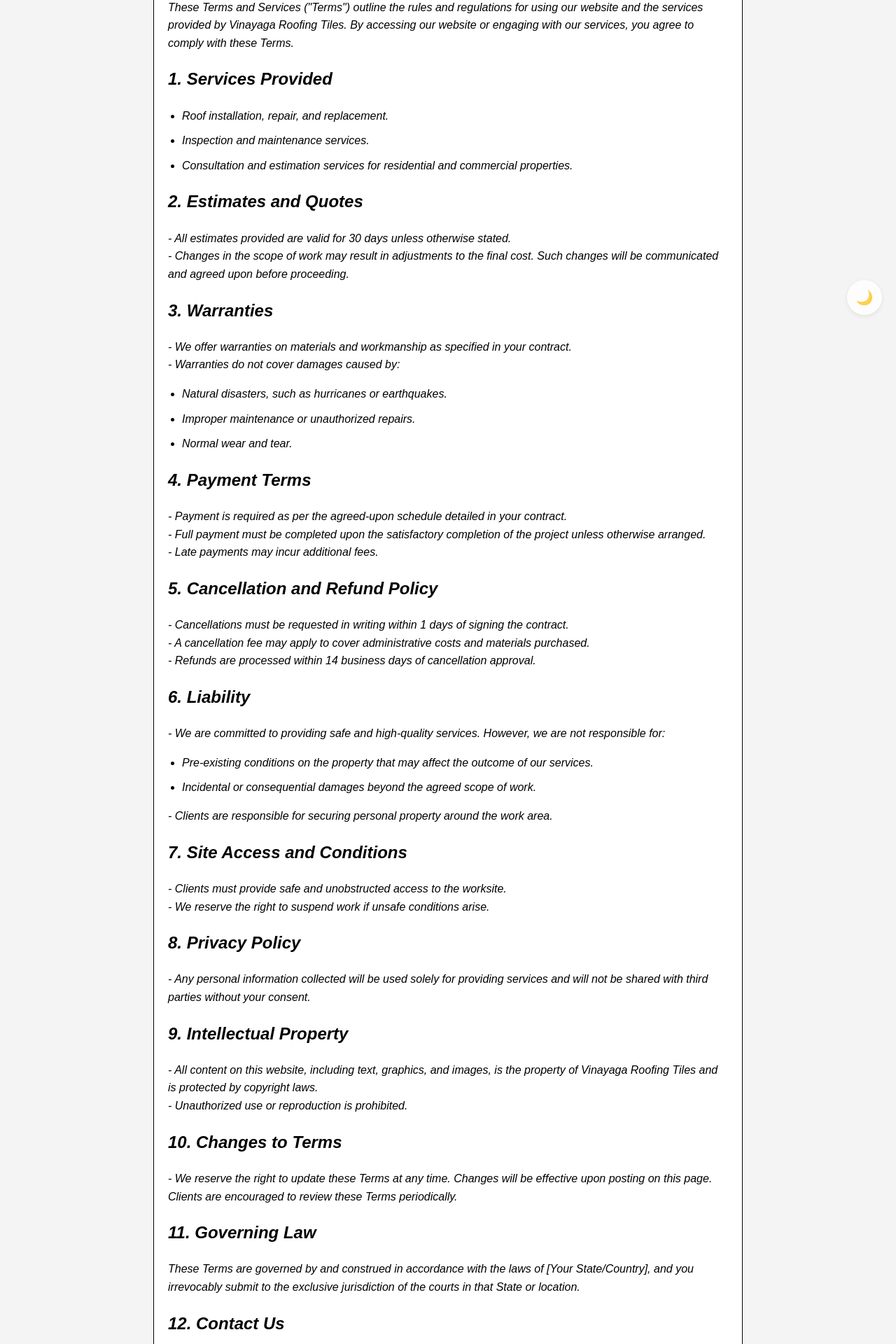
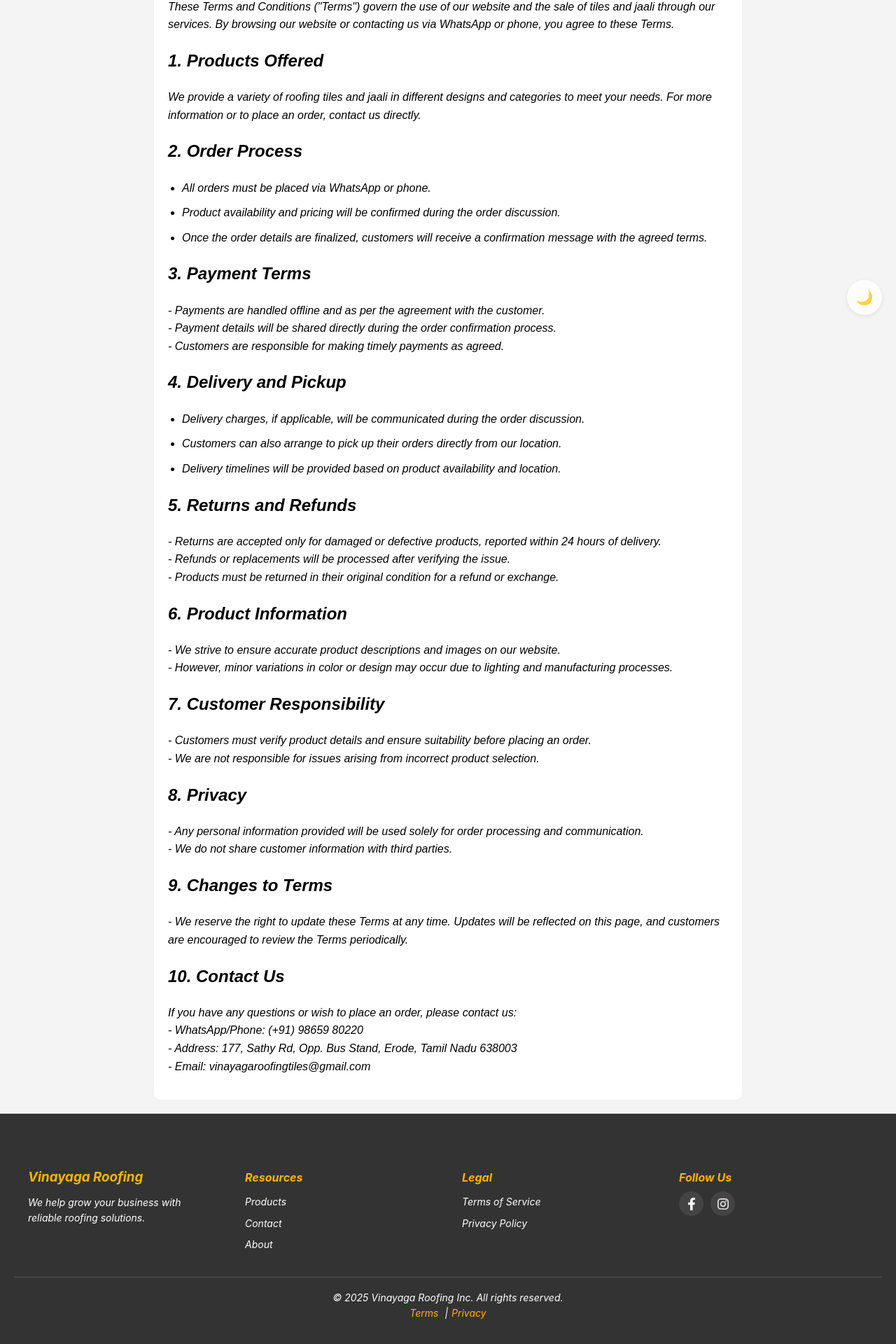
Before and after one commit to ShyamsaranRajendran/Vinayagaroofingtiles, a React (Create React App) app: page /terms in a window 1280 px wide. Shown: the part 300-2220 px from the top of the page at 70% size. Built offline with nearby package versions, Linux system fonts and the light colour scheme.

Commit message:
DEC 26 15:00

```diff
--- a/src/data/products.json
+++ b/src/data/products.json
@@ -534,4 +534,11 @@
     "description": "UPVC rain gutters are a modern, durable, and low-maintenance solution for managing rainwater runoff from roofs. Made from unplasticized polyvinyl chloride, these gutters are designed to withstand harsh weather conditions and offer superior performance compared to traditional metal or plastic options. UPVC rain gutters are resistant to corrosion, rust, and UV degradation, ensuring long-lasting functionality even in extreme climates.",
     "image":"https://github.com/VinayagaRoofing/Images/blob/master/upvc-sheets/upvc-6.jpeg?raw=true"
     }
+    , {
+    "id": 900,
+    "category": "UPVC roofing shine tiles",
+    "material": "UPVC",
+    "description": "UPVC rain gutters are a modern, durable, and low-maintenance solution for managing rainwater runoff from roofs. Made from unplasticized polyvinyl chloride, these gutters are designed to withstand harsh weather conditions and offer superior performance compared to traditional metal or plastic options. UPVC rain gutters are resistant to corrosion, rust, and UV degradation, ensuring long-lasting functionality even in extreme climates.",
+    "image":"/images/roofing.jpeg"
+      }
 ]
--- a/src/pages/TermsAndServices.jsx
+++ b/src/pages/TermsAndServices.jsx
@@ -4,126 +4,109 @@
 const TermsAndServices = () => {
   return (
     <div className="terms-container">
-      <h1>Terms and Services</h1>
-      <p>Welcome to Vinayaga Roofing Tiles !</p>
+      <h1>Terms and Conditions</h1>
+      <p>Welcome to Vinayaga Roofing Tiles!</p>
       <p>
-        These Terms and Services ("Terms") outline the rules and regulations for
-        using our website and the services provided by Vinayaga Roofing Tiles.
-        By accessing our website or engaging with our services, you agree to
-        comply with these Terms.
+        These Terms and Conditions ("Terms") govern the use of our website and
+        the sale of tiles and jaali through our services. By browsing our
+        website or contacting us via WhatsApp or phone, you agree to these
+        Terms.
       </p>
 
-      <h2>1. Services Provided</h2>
+      <h2>1. Products Offered</h2>
+      <p>
+        We provide a variety of roofing tiles and jaali in different designs and
+        categories to meet your needs. For more information or to place an
+        order, contact us directly.
+      </p>
+
+      <h2>2. Order Process</h2>
       <ul>
-        <li>Roof installation, repair, and replacement.</li>
-        <li>Inspection and maintenance services.</li>
+        <li>All orders must be placed via WhatsApp or phone.</li>
         <li>
-          Consultation and estimation services for residential and commercial
-          properties.
+          Product availability and pricing will be confirmed during the order
+          discussion.
+        </li>
+        <li>
+          Once the order details are finalized, customers will receive a
+          confirmation message with the agreed terms.
         </li>
       </ul>
 
-      <h2>2. Estimates and Quotes</h2>
+      <h2>3. Payment Terms</h2>
       <p>
-        - All estimates provided are valid for 30 days unless otherwise stated.
-        <br />- Changes in the scope of work may result in adjustments to the
-        final cost. Such changes will be communicated and agreed upon before
-        proceeding.
+        - Payments are handled offline and as per the agreement with the
+        customer.
+        <br />
+        - Payment details will be shared directly during the order confirmation
+        process.
+        <br />- Customers are responsible for making timely payments as agreed.
       </p>
 
-      <h2>3. Warranties</h2>
+      <h2>4. Delivery and Pickup</h2>
+      <ul>
+        <li>
+          Delivery charges, if applicable, will be communicated during the order
+          discussion.
+        </li>
+        <li>
+          Customers can also arrange to pick up their orders directly from our
+          location.
+        </li>
+        <li>
+          Delivery timelines will be provided based on product availability and
+          location.
+        </li>
+      </ul>
+
+      <h2>5. Returns and Refunds</h2>
       <p>
-        - We offer warranties on materials and workmanship as specified in your
-        contract.
-        <br />- Warranties do not cover damages caused by:
-        <ul>
-          <li>Natural disasters, such as hurricanes or earthquakes.</li>
-          <li>Improper maintenance or unauthorized repairs.</li>
-          <li>Normal wear and tear.</li>
-        </ul>
+        - Returns are accepted only for damaged or defective products, reported
+        within 24 hours of delivery.
+        <br />
+        - Refunds or replacements will be processed after verifying the issue.
+        <br />- Products must be returned in their original condition for a
+        refund or exchange.
       </p>
 
-      <h2>4. Payment Terms</h2>
+      <h2>6. Product Information</h2>
       <p>
-        - Payment is required as per the agreed-upon schedule detailed in your
-        contract.
-        <br />
-        - Full payment must be completed upon the satisfactory completion of the
-        project unless otherwise arranged.
-        <br />- Late payments may incur additional fees.
+        - We strive to ensure accurate product descriptions and images on our
+        website.
+        <br />- However, minor variations in color or design may occur due to
+        lighting and manufacturing processes.
       </p>
 
-      <h2>5. Cancellation and Refund Policy</h2>
+      <h2>7. Customer Responsibility</h2>
       <p>
-        - Cancellations must be requested in writing within 1 days of signing
-        the contract.
-        <br />
-        - A cancellation fee may apply to cover administrative costs and
-        materials purchased.
-        <br />- Refunds are processed within 14 business days of cancellation
-        approval.
+        - Customers must verify product details and ensure suitability before
+        placing an order.
+        <br />- We are not responsible for issues arising from incorrect product
+        selection.
       </p>
 
-      <h2>6. Liability</h2>
+      <h2>8. Privacy</h2>
       <p>
-        - We are committed to providing safe and high-quality services. However,
-        we are not responsible for:
-        <ul>
-          <li>
-            Pre-existing conditions on the property that may affect the outcome
-            of our services.
-          </li>
-          <li>
-            Incidental or consequential damages beyond the agreed scope of work.
-          </li>
-        </ul>
-        - Clients are responsible for securing personal property around the work
-        area.
+        - Any personal information provided will be used solely for order
+        processing and communication.
+        <br />- We do not share customer information with third parties.
       </p>
 
-      <h2>7. Site Access and Conditions</h2>
+      <h2>9. Changes to Terms</h2>
       <p>
-        - Clients must provide safe and unobstructed access to the worksite.
-        <br />- We reserve the right to suspend work if unsafe conditions arise.
+        - We reserve the right to update these Terms at any time. Updates will
+        be reflected on this page, and customers are encouraged to review the
+        Terms periodically.
       </p>
 
-      <h2>8. Privacy Policy</h2>
+      <h2>10. Contact Us</h2>
       <p>
-        - Any personal information collected will be used solely for providing
-        services and will not be shared with third parties without your consent.
-      </p>
-
-      <h2>9. Intellectual Property</h2>
-      <p>
-        - All content on this website, including text, graphics, and images, is
-        the property of Vinayaga Roofing Tiles and is protected by copyright
-        laws.
-        <br />- Unauthorized use or reproduction is prohibited.
-      </p>
-
-      <h2>10. Changes to Terms</h2>
-      <p>
-        - We reserve the right to update these Terms at any time. Changes will
-        be effective upon posting on this page. Clients are encouraged to review
-        these Terms periodically.
-      </p>
-
-      <h2>11. Governing Law</h2>
-      <p>
-        These Terms are governed by and construed in accordance with the laws of
-        [Your State/Country], and you irrevocably submit to the exclusive
-        jurisdiction of the courts in that State or location.
-      </p>
-
-      <h2>12. Contact Us</h2>
-      <p>
-        If you have any questions about these Terms, please contact us at:
+        If you have any questions or wish to place an order, please contact us:
         <br />
-        - Email: [vinayagaroofingtiles@gmail.com]
+        - WhatsApp/Phone: (+91) 98659 80220
         <br />
-        - Phone: [(+91) 98659 80220]
-        <br />- Address: [ 177, Sathy Rd, opp. Bus Stand, Erode, Tamil Nadu
-        638003 ]
+        - Address: 177, Sathy Rd, Opp. Bus Stand, Erode, Tamil Nadu 638003
+        <br />- Email: vinayagaroofingtiles@gmail.com
       </p>
     </div>
   );
--- a/src/pages/css/PrivacyPolicy.css
+++ b/src/pages/css/PrivacyPolicy.css
@@ -4,7 +4,6 @@
   margin: 20px auto;
   padding: 20px;
   background-color: #fff;
-  border: 1px solid #000;
   border-radius: 10px;
   font-family: Arial, sans-serif;
   color: #000;
@@ -88,3 +87,71 @@
 .privacy-container a:hover {
   text-decoration: none;
 }
+
+
+
+body.dark-mode .privacy-container {
+  background-color: #1e1e1e;
+  color: #e0e0e0;
+}
+
+body.dark-mode .privacy-container h1,
+body.dark-mode .privacy-container h2 {
+  color: #ffffff;
+}
+
+body.dark-mode .privacy-container p,
+body.dark-mode .privacy-container ul {
+  color: #d0d0d0;
+}
+
+body.dark-mode .privacy-container ul li {
+  color: #c0c0c0;
+}
+
+body.dark-mode .privacy-container a {
+  color: #4db8ff; /* Bright blue for links */
+}
+
+body.dark-mode .privacy-container a:hover {
+  color: #80d4ff; /* Lighter blue for hover effect */
+}
+
+/* Dark mode responsive styles */
+@media (max-width: 768px) {
+  body.dark-mode .privacy-container {
+    padding: 15px;
+  }
+
+  body.dark-mode .privacy-container h1 {
+    font-size: 1.8rem;
+  }
+
+  body.dark-mode .privacy-container h2 {
+    font-size: 1.3rem;
+  }
+
+  body.dark-mode .privacy-container p,
+  body.dark-mode .privacy-container ul {
+    font-size: 0.9rem;
+  }
+}
+
+@media (max-width: 480px) {
+  body.dark-mode .privacy-container {
+    padding: 10px;
+  }
+
+  body.dark-mode .privacy-container h1 {
+    font-size: 1.5rem;
+  }
+
+  body.dark-mode .privacy-container h2 {
+    font-size: 1.1rem;
+  }
+
+  body.dark-mode .privacy-container p,
+  body.dark-mode .privacy-container ul {
+    font-size: 0.8rem;
+  }
+}
--- a/src/pages/css/TermsAndServices.css
+++ b/src/pages/css/TermsAndServices.css
@@ -4,7 +4,6 @@
   margin: 20px auto;
   padding: 20px;
   background-color: #fff;
-  border: 1px solid #000;
   border-radius: 10px;
   font-family: Arial, sans-serif;
   color: #000;
@@ -103,3 +102,35 @@
 .terms-container a:hover {
   text-decoration: none;
 }
+
+/* Dark mode styles */
+body.dark-mode {
+  background-color: #121212;
+  color: #e0e0e0;
+}
+
+body.dark-mode .terms-container {
+  background-color: #1e1e1e;
+}
+
+body.dark-mode .terms-container h1,
+body.dark-mode .terms-container h2 {
+  color: #ffffff;
+}
+
+body.dark-mode .terms-container p,
+body.dark-mode .terms-container ul {
+  color: #d0d0d0;
+}
+
+body.dark-mode .terms-container ul li {
+  color: #c0c0c0;
+}
+
+body.dark-mode .terms-container a {
+  color: #4db8ff; /* Bright blue for links */
+}
+
+body.dark-mode .terms-container a:hover {
+  color: #80d4ff;
+}
```
Also changed, not shown: src/pages/PrivacyPolicy.jsx (+22 -33 lines), public/images/roofing.jpeg (added), src/assets/logo.svg.
